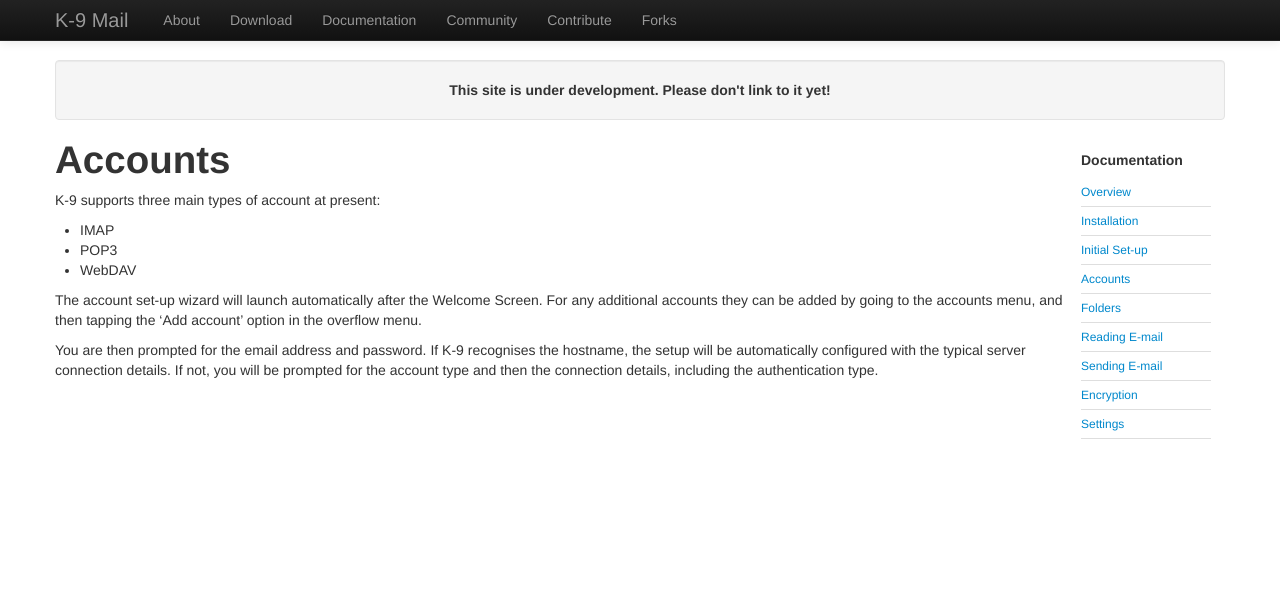
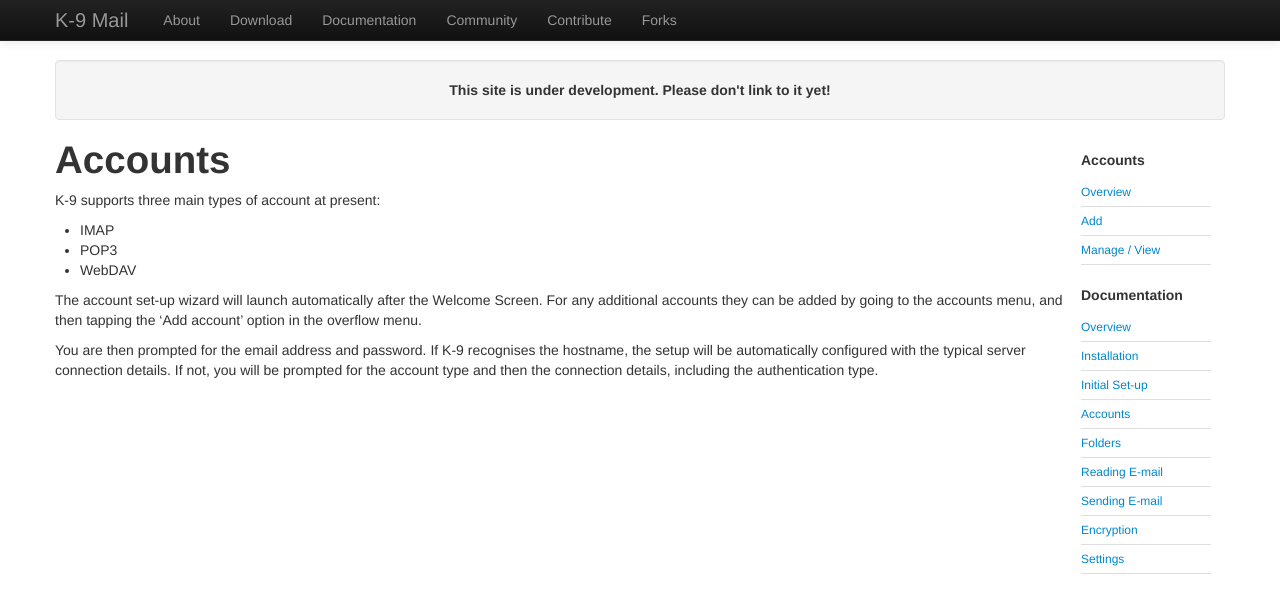
Before and after one commit to k9mail/k9mail.app, a Jekyll site: the page built from documentation/accounts.md, in a window 1280 px wide. Shown: the top 613 px of the page. Built offline with Jekyll 4.4.1, drawn with Linux system fonts in a browser that asks for light colours; nearby versions of some CDN libraries.

Commit message:
Update accounts.md

```diff
--- a/documentation/accounts.md
+++ b/documentation/accounts.md
@@ -4,6 +4,8 @@ nav_order: 0
 layout: default
 nav_hide: true
 ---
+
+{% include accounts-header.html %}
 
 {% include documentation-header.html %}
 
```
